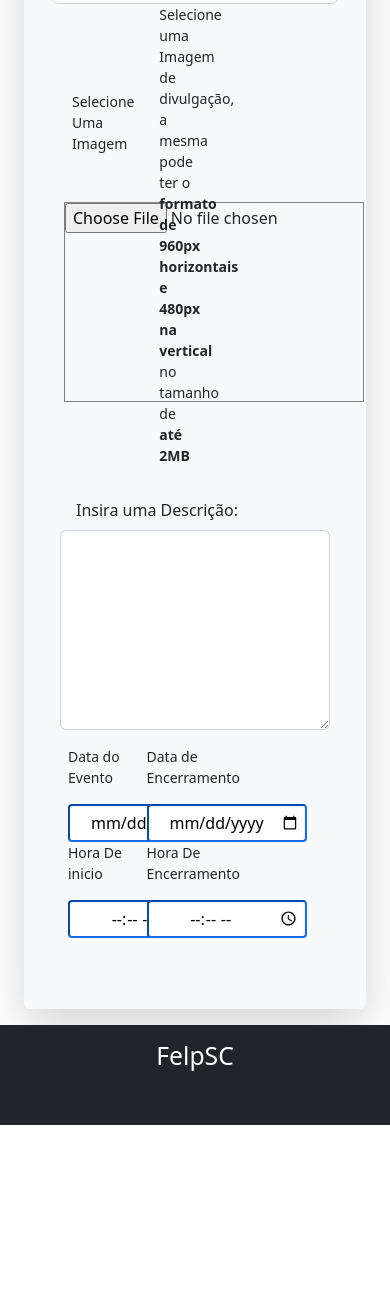
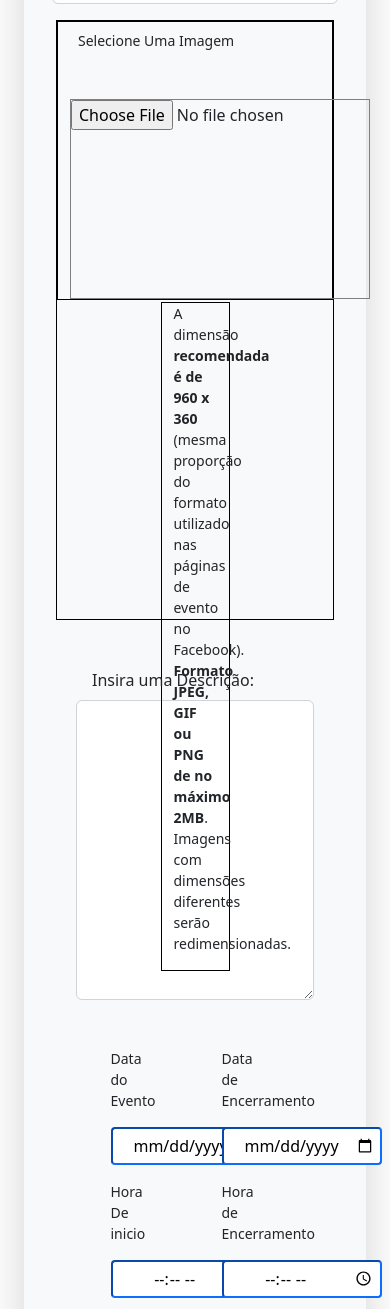
Before and after one commit to FelpSC/Formulario_bootstrap, a website: page Fomulário_Home.html in a window 390 px wide. Shown: the part 2179-3488 px from the top of the page. Before the commit the page ends 3304 px from the top, so only its background shows below. Drawn offline with nearby package versions, Linux system fonts and the light colour scheme.

Commit message:
Ajustando a responsividade

```diff
--- a/Fomulário_Home.html
+++ b/Fomulário_Home.html
@@ -166,17 +166,19 @@
 
                         </div>
 
-                        <div class="container">
-                            <div class="row align-items-center flex-wrap flex-nowrap bg-light">
-                                <div class="col-4">
+                        <div class="container-fluid p-3">
+                            <div class="row info-img flex-wrap bg-light">
+                                <div class="col text-md-start text-sm-start">
                                     <p class="p-2">Selecione Uma Imagem</p>
-                                    <label for="inputgroupfile" class="picture mt-2"></label>
+                                    <label for="inputgroupfile" class="picture"></label>
                                     <input type="file" id="inputgroupfile">
                                 </div>
 
-                                <div class="col-4">
-                                    <p class="col-6 lh-5">Selecione uma Imagem de divulgação, a mesma pode ter o <strong>formato de
-                                        960px horizontais e 480px na vertical</strong> no tamanho de <strong>até 2MB</strong>
+                                <div class="col-3 text-sm-end text-md-end col-sm-8 col-md-8">
+                                    <p class="col lh-5">A dimensão <span>recomendada é de 960 x 360</span>
+                                        (mesma proporção do formato utilizado nas páginas de evento no Facebook).
+                                        <span>Formato JPEG, GIF ou PNG de no máximo 2MB</span>.
+                                        Imagens com dimensões diferentes serão redimensionadas.
                                     </p>
 
                                 </div>
@@ -184,21 +186,22 @@
 
                         </div>
 
-                        <div class="descritivo p-2">
+                        <div class=" container descritivo p-2">
                             <div class="col">
-                                <label for="descritivo" class="ms-2 p-2">Insira uma Descrição:</label>
-                                <textarea type="text" class="form-control"></textarea>
-
-                                <div class="row hora_data col container">
-                                    <div class="row col-5 p-2 mt-2">
-                                        <div class="col">
+                                <div class="m-3">
+                                    <label for="descritivo" class="ms-2 p-2">Insira uma Descrição:</label>
+                                    <textarea type="text" class="form-control"></textarea>
+                                </div>
+                                <div class="row hora_data col container justify-content-around p-4">
+                                    <div class="display-inicio justify-content-center row col-4">
+                                        <div class="col p-2">
                                             <p>Data do Evento</p>
                                             <label for="datainicio">
                                                 <input type="date" id="datainicio" class="border-primary">
                                             </label>
                                         </div>
 
-                                        <div class="col">
+                                        <div class="col p-2">
                                             <p>Hora De inicio</p>
                                             <label for="horainicio">
                                                 <input type="time" id="horainicio" class="border-primary">
@@ -206,16 +209,16 @@
                                         </div>
                                     </div>
 
-                                    <div class="row col-5 p-2 ms-8 mt-2">
-                                        <div class="col">
+                                    <div class="display-fim row justify-content-center col-4">
+                                        <div class="col p-2">
                                             <p>Data de Encerramento</p>
                                             <label for="dataencerramneto">
                                                 <input type="date" id="dataencerramento" class="border-primary">
                                             </label>
                                         </div>
 
-                                        <div class="col">
-                                            <p>Hora De Encerramento</p>
+                                        <div class="col p-2">
+                                            <p>Hora de Encerramento</p>
                                             <label for="horaencerramento">
                                                 <input type="time" accept="number backspace" id="horaencerramento" class="border-primary">
                                             </label>
--- a/Formulário_Home.css
+++ b/Formulário_Home.css
@@ -50,9 +50,6 @@ header{
 
 }
 
-/* div{
-    border: 1px solid gray;
-} */
 header img{
     margin-left: 50px;
     width: 120px;
@@ -110,7 +107,8 @@ form h3{
 .info-basics{
     background-color: whitesmoke;
     border-radius: 6px;
-    height: 1200px;
+    max-height: 2000px;
+    min-height: 1200px;
     box-sizing: border-box;
 
 
@@ -125,6 +123,25 @@ form h3{
     margin-top: 0;
 }
 
+.info-img span{
+    font-weight: bold;
+
+}
+.info-img div{
+    border: 1px solid black;
+}
+.info-img{
+    align-self: center;
+    align-items: center;
+    min-height: 500px;
+    max-height: 600px;
+    border: 1px solid black;
+    justify-content: space-around;
+    gap: 2px;
+}
+.info-img p{
+    font-size: 14px;
+}
 #inputgroupfile{
     border: 1px solid gray;
     width: 300px;
@@ -133,9 +150,8 @@ form h3{
 }
 
 
-
 .descritivo textarea{
-    height: 200px;
+    height: 300px;
 }
 
 .hora_data input{
@@ -145,6 +161,15 @@ form h3{
     text-align: center;
     border-radius: 4px;
 
+}
+.hora_data{
+    /* border: 1px solid black; */
+    padding-top: 20px;
+}
+.display-inicio{
+    /* border: 1px solid red; */
+}
 
-
+.display-fim{
+    /* border: 1px solid red; */
 }
```
